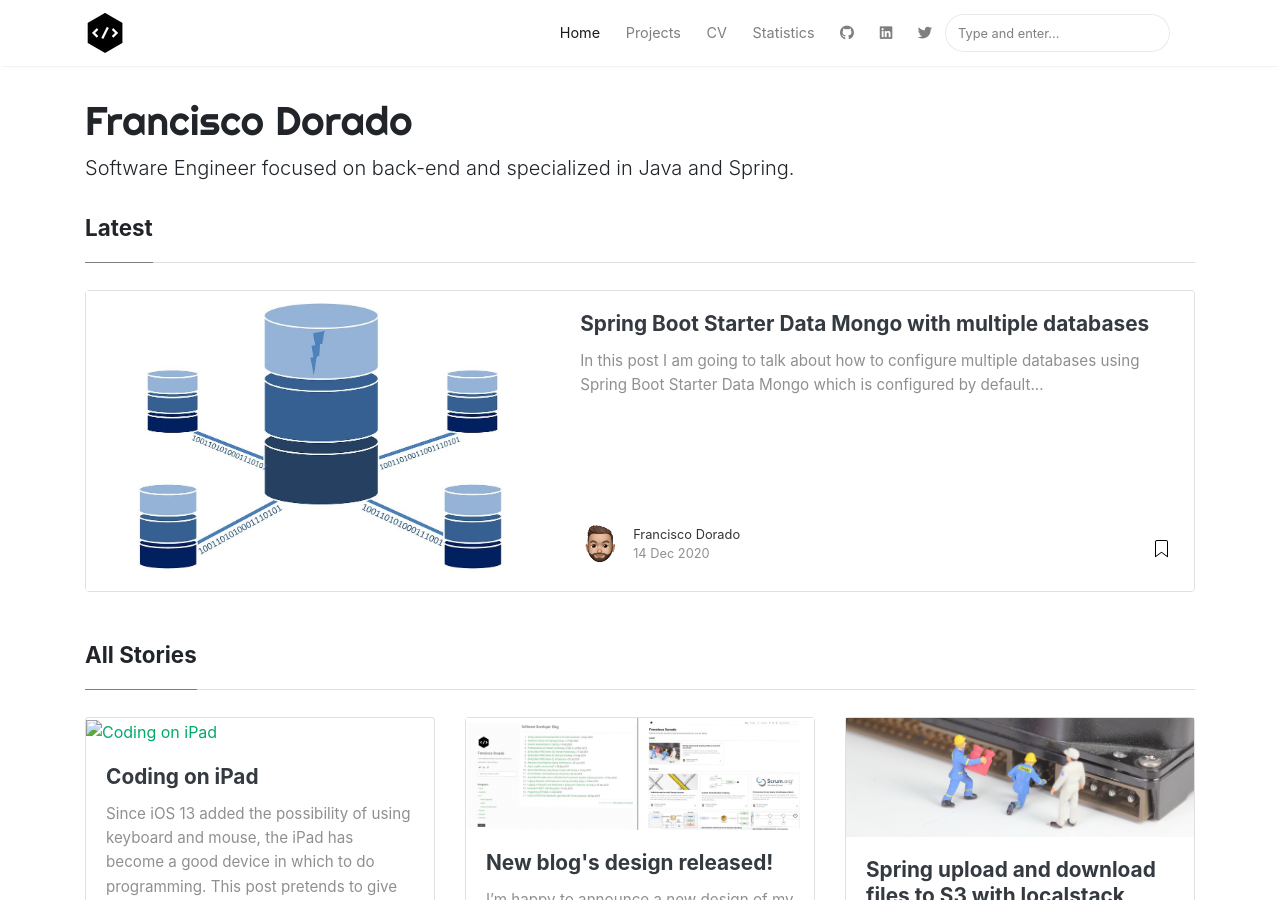
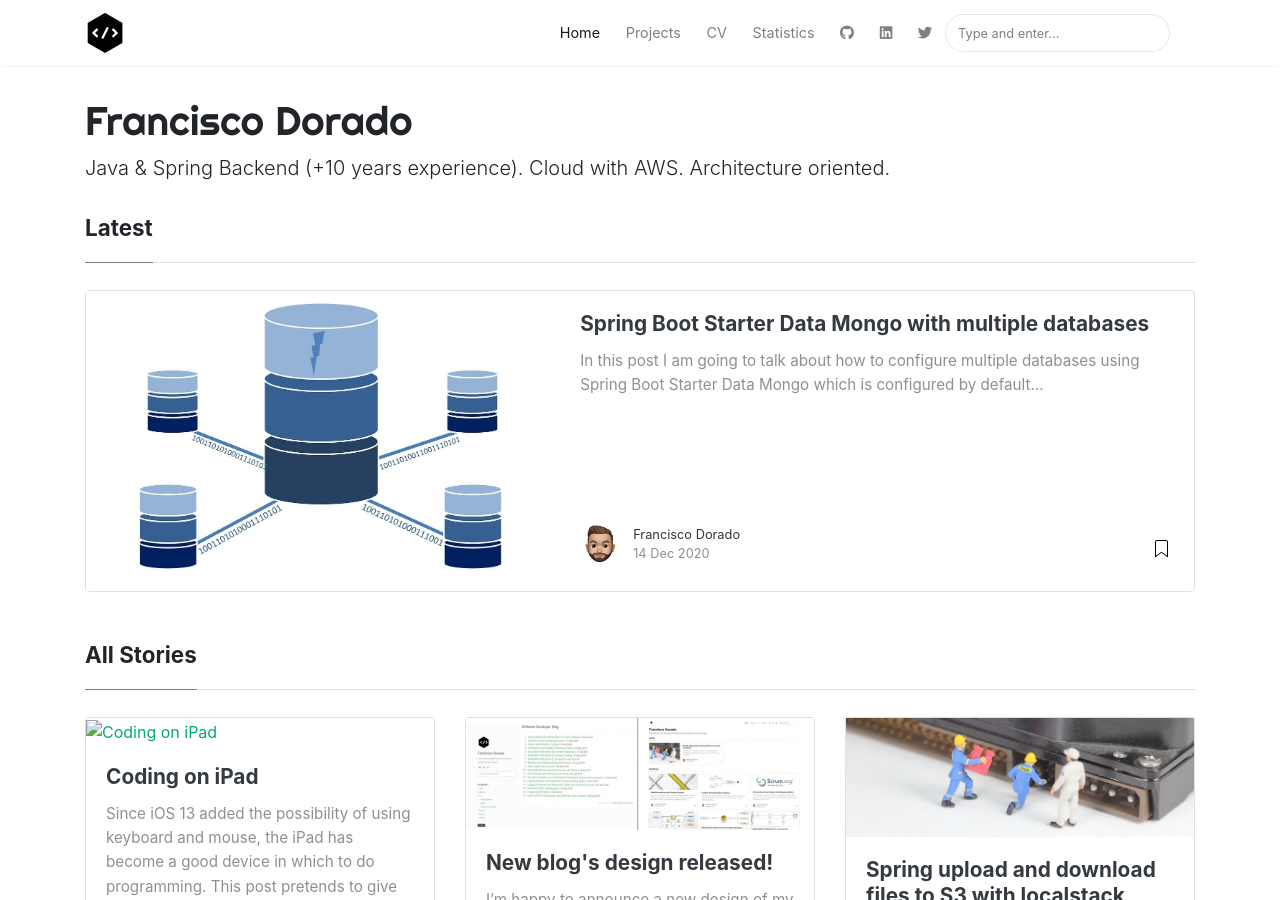
Before and after one commit to frandorado/frandorado.github.io, a Jekyll site: the page built from index.html, in a window 1280 px wide and 900 px high. Built offline with Jekyll 4.4.1, drawn with Linux system fonts in a browser that asks for light colours; nearby versions of some CDN libraries; the list of posts is cut into pages by our own code.

Commit message:
Update _config.yml
Update title

```diff
--- a/_config.yml
+++ b/_config.yml
@@ -1,7 +1,7 @@
 # Site
 name: "Francisco Dorado"
 title: "Francisco Dorado - Software Engineer"
-description: "Software Engineer focused on back-end and specialized in Java and Spring."
+description: "Java & Spring Backend (+10 years experience). Cloud with AWS. Architecture oriented."
 logo: 'assets/images/logo.png'
 favicon: 'assets/images/logo.png'
 baseurl: ''
```
